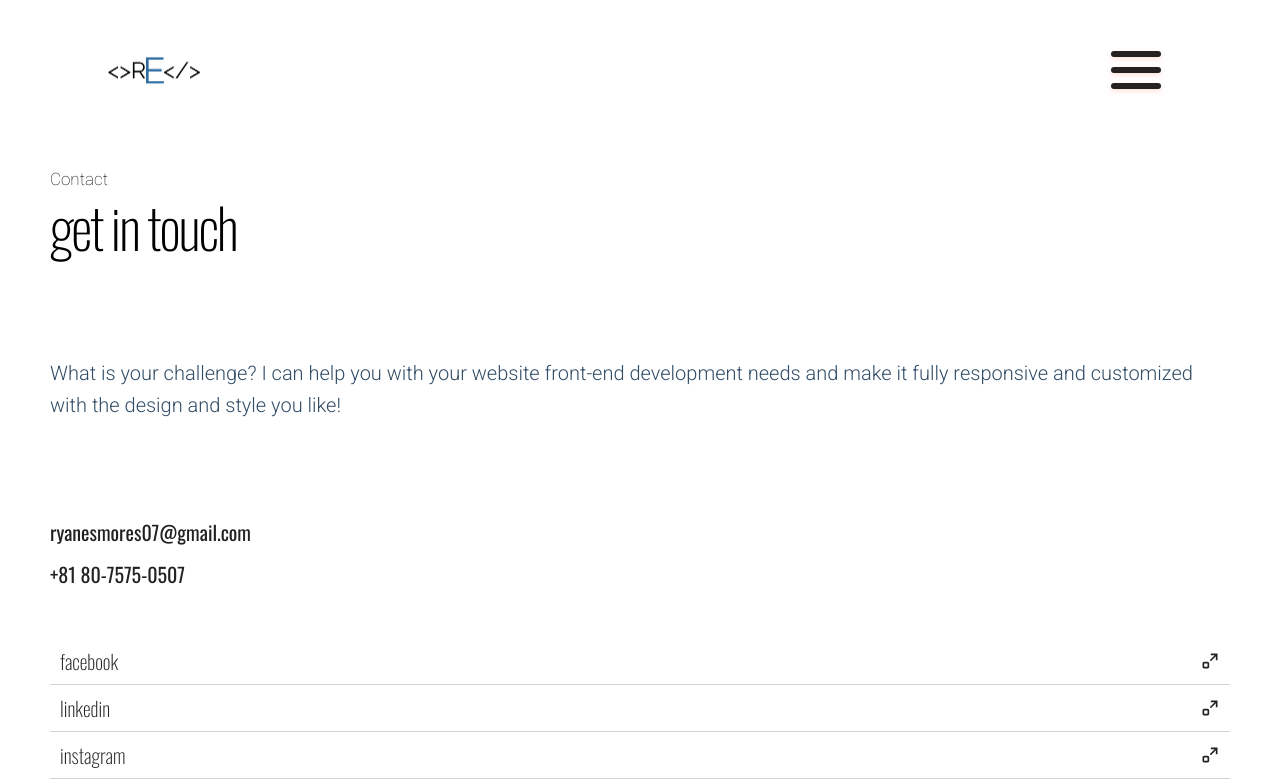
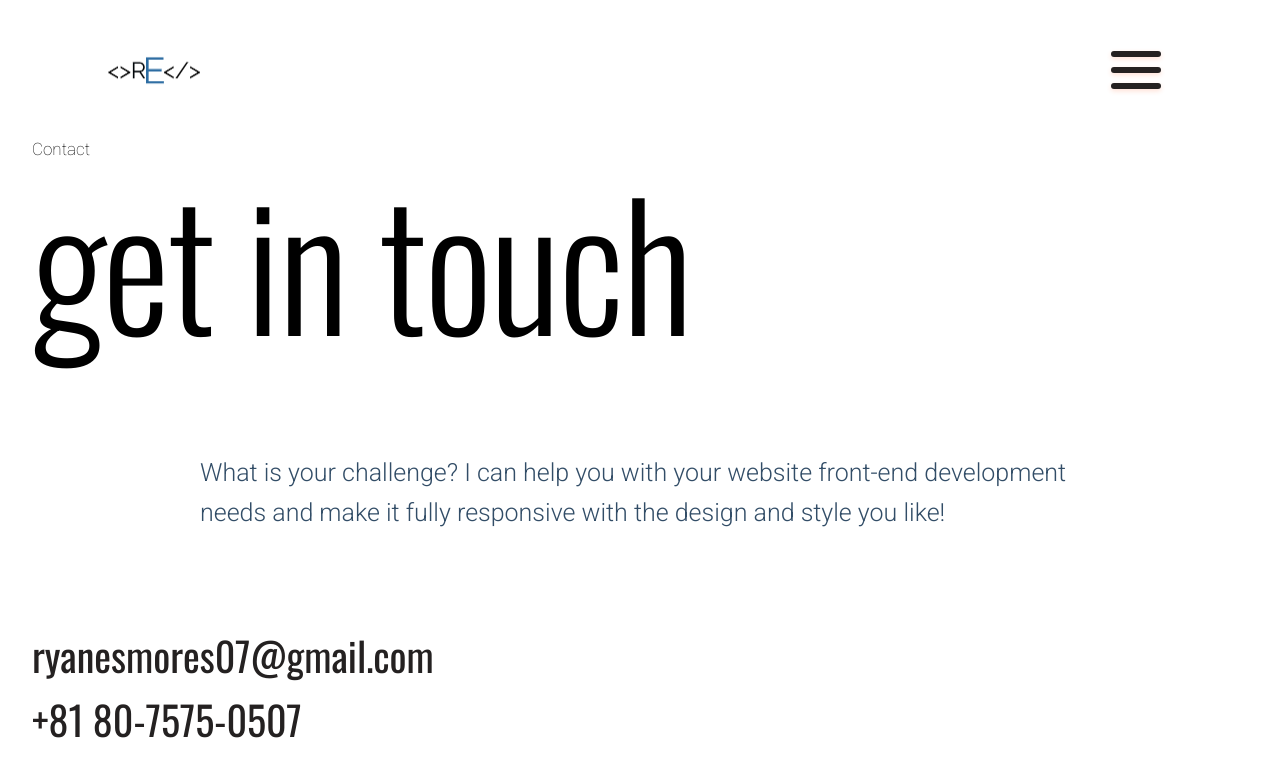
Before and after one commit to ryanesmores07/My-portfolio, a Gatsby site: page /contact in a window 1280 px wide. Shown: the top 783 px of the page. Built offline with nearby package versions, Linux system fonts and the light colour scheme; Gatsby itself is replaced by a stand-in of ours.

Commit message:
dynamic project page

```diff
--- a/src/components/Footer.js
+++ b/src/components/Footer.js
@@ -10,7 +10,7 @@ const Footer = () => {
         {data.map((social, index) => {
           const { id, text, url, icon } = social
           return (
-            <ul className="social-links">
+            <ul className="social-links" key={index}>
               <li>
                 <a href={url}>{text}</a>
               </li>
@@ -28,6 +28,7 @@ const Footer = () => {
 }
 
 const Wrapper = styled.footer`
+  padding-top: 5rem;
   a {
     font-size: 2rem;
   }
--- a/src/components/Hero.js
+++ b/src/components/Hero.js
@@ -16,7 +16,7 @@ const Hero = () => {
         <h2 className="introduction-2">
           I am a front-end web developer based in Tokyo, Japan.
         </h2>
-        <Link to="/">
+        <Link to="/about">
           <h2
             className="read-more"
             style={{ textDecoration: "underline", color: "steelblue" }}
@@ -41,17 +41,13 @@ const Wrapper = styled.main`
     text-align: center;
 
     h1 {
-      /* margin-bottom: 4rem; */
     }
 
     h2 {
       font-weight: 200;
-      /* margin-bottom: 2rem; */
     }
 
     .name {
-      /* margin-bottom: 4rem; */
-
       font-weight: 300;
     }
 
--- a/src/components/Layout.js
+++ b/src/components/Layout.js
@@ -2,13 +2,14 @@ import React, { useContext } from "react"
 import "../assets/css/main.css"
 import { GatsbyContext } from "../context/context"
 
-import { Navbar, Footer, Sidebar, Hamburger } from "../components/"
+import { Navbar, Footer, Sidebar, Hamburger, Navigation } from "../components/"
 
 const Layout = ({ children }) => {
   const { isSidebarOpen } = useContext(GatsbyContext)
   return (
     <div>
       <Navbar />
+
       {isSidebarOpen && <Sidebar />}
       {/* <Hamburger /> */}
       {children}
--- a/src/components/Navbar.js
+++ b/src/components/Navbar.js
@@ -21,7 +21,7 @@ const Navbar = () => {
             alt="logo"
           />
         </div>
-        <div className="nav-items">
+        {/* <div className="nav-items">
           {links.map((link, index) => {
             return (
               <ul>
@@ -31,7 +31,7 @@ const Navbar = () => {
               </ul>
             )
           })}
-        </div>
+        </div> */}
         {!isSidebarOpen && (
           <div role="button" onClick={showSidebar}>
             <Hamburger />
--- /dev/null
+++ b/src/components/Navigation.js
@@ -0,0 +1,247 @@
+import React from "react"
+import styled from "styled-components"
+import { StaticImage } from "gatsby-plugin-image"
+
+const Navigation = () => {
+  return (
+    <Wrapper>
+      <div className="logo">
+        <StaticImage
+          className="logo"
+          src="../../static/LogoMakr.png"
+          alt="logo"
+        />
+      </div>
+      <div className="navigation">
+        <input
+          type="checkbox"
+          className="navigation__checkbox"
+          id="navi-toggle"
+        />
+
+        <label for="navi-toggle" className="navigation__button">
+          <span className="navigation__icon">&nbsp;</span>
+        </label>
+
+        <div className="navigation__background">&nbsp;</div>
+
+        <nav className="navigation__nav">
+          <ul className="navigation__list">
+            <li className="navigation__item">
+              <a href="#" className="navigation__link">
+                <span>01</span>About Natours
+              </a>
+            </li>
+            <li className="navigation__item">
+              <a href="#" className="navigation__link">
+                <span>02</span>Your benefits
+              </a>
+            </li>
+            <li className="navigation__item">
+              <a href="#" className="navigation__link">
+                <span>03</span>Popular tours
+              </a>
+            </li>
+            <li className="navigation__item">
+              <a href="#" className="navigation__link">
+                <span>04</span>Stories
+              </a>
+            </li>
+            <li className="navigation__item">
+              <a href="#" className="navigation__link">
+                <span>05</span>Book now
+              </a>
+            </li>
+          </ul>
+        </nav>
+      </div>
+    </Wrapper>
+  )
+}
+
+const Wrapper = styled.nav`
+  position: sticky;
+  width: 100%;
+  z-index: 10;
+  top: 0px;
+  transition: top 0.6s ease 0s;
+
+  .logo {
+    max-width: 10rem;
+  }
+
+  .navigation {
+    &__checkbox {
+      display: none;
+    }
+
+    &__button {
+      background-color: $color-white;
+      height: 7rem;
+      width: 7rem;
+      position: fixed;
+      top: 6rem;
+      right: 6rem;
+      border-radius: 50%;
+      z-index: 200;
+      box-shadow: 0 1rem 3rem rgba($color-black, 0.1);
+      text-align: center;
+      cursor: pointer;
+
+      @include respond(tab-port) {
+        top: 4rem;
+        right: 4rem;
+      }
+
+      @include respond(phone) {
+        top: 3rem;
+        right: 3rem;
+      }
+    }
+
+    &__background {
+      height: 6rem;
+      width: 6rem;
+      border-radius: 50%;
+      position: fixed;
+      top: 6.5rem;
+      right: 6.5rem;
+      background-image: radial-gradient(
+        $color-primary-light,
+        $color-primary-dark
+      );
+      z-index: 100;
+      transition: transform 0.8s cubic-bezier(0.86, 0, 0.7, 1);
+
+      @include respond(tab-port) {
+        top: 4.5rem;
+        right: 4.5rem;
+      }
+
+      @include respond(phone) {
+        top: 3.5rem;
+        right: 3.5rem;
+      }
+    }
+
+    &__nav {
+      height: 100vh;
+      position: fixed;
+      top: 0;
+      left: 0;
+      z-index: 150;
+
+      opacity: 0;
+      width: 0;
+      transition: all 0.8s cubic-bezier(0.68, -0.55, 0.265, 1.55);
+    }
+
+    &__list {
+      @include centerall;
+      list-style: none;
+      text-align: center;
+      width: 100%;
+    }
+
+    &__item {
+      margin: 1rem;
+    }
+
+    &__link {
+      &:link,
+      &:visited {
+        display: inline-block;
+        font-size: 3rem;
+        font-weight: 300;
+        padding: 1rem 2rem;
+        color: $color-white;
+        text-decoration: none;
+        text-transform: uppercase;
+        background-image: linear-gradient(
+          120deg,
+          transparent 0%,
+          transparent 50%,
+          $color-white 50%
+        );
+        background-size: 220%;
+        transition: all 0.4s;
+
+        span {
+          margin-right: 1.5rem;
+          display: inline-block;
+        }
+      }
+
+      &:hover,
+      &:active {
+        background-position: 100%;
+        color: $color-primary;
+        transform: translateX(1rem);
+      }
+    }
+
+    //FUNCTIONALITY
+    &__checkbox:checked ~ &__background {
+      transform: scale(80);
+    }
+
+    &__checkbox:checked ~ &__nav {
+      opacity: 1;
+      width: 100%;
+    }
+
+    //ICON
+    &__icon {
+      position: relative;
+      margin-top: 3.5rem;
+
+      &,
+      &::before,
+      &::after {
+        width: 3rem;
+        height: 2px;
+        background-color: $color-grey-dark-3;
+        display: inline-block;
+      }
+
+      &::before,
+      &::after {
+        content: "";
+        position: absolute;
+        left: 0;
+        transition: all 0.2s;
+      }
+
+      &::before {
+        top: -0.8rem;
+      }
+      &::after {
+        top: 0.8rem;
+      }
+    }
+
+    &__button:hover &__icon::before {
+      top: -1rem;
+    }
+
+    &__button:hover &__icon::after {
+      top: 1rem;
+    }
+
+    &__checkbox:checked + &__button &__icon {
+      background-color: transparent;
+    }
+
+    &__checkbox:checked + &__button &__icon::before {
+      top: 0;
+      transform: rotate(135deg);
+    }
+
+    &__checkbox:checked + &__button &__icon::after {
+      top: 0;
+      transform: rotate(-135deg);
+    }
+  }
+`
+
+export default Navigation
--- a/src/components/Project.js
+++ b/src/components/Project.js
@@ -36,7 +36,7 @@ const Project = () => {
             project
           return (
             <div className="container-item">
-              {/* <a href={`/projects/${slug}`} className="anker"> */}
+              <Link to={`/projects/${slug}`}>
                 <GatsbyImage
                   image={getImage(image)}
                   alt={title}
@@ -45,7 +45,7 @@ const Project = () => {
 
                 <h2 className="title">{title}</h2>
                 <h3 className="description">{description.description}</h3>
-              {/* </a> */}
+              </Link>
             </div>
           )
         })}
@@ -56,7 +56,10 @@ const Project = () => {
 
 const Wrapper = styled.article`
   width: 100%;
-  padding-bottom: 15rem;
+
+  a {
+    color: var(--clr-black);
+  }
 
   .container {
     padding: 3rem;
@@ -68,10 +71,10 @@ const Wrapper = styled.article`
     /* box-shadow: 0 0 1.5rem rgba(0, 0, 0, 0.2); */
     border-radius: 2rem;
     flex-direction: column;
-    margin-bottom: 3rem;
+    /* margin-bottom: 3rem; */
 
     .container-item {
-      margin-bottom: 7rem;
+      margin-bottom: 5rem;
     }
   }
 
@@ -91,7 +94,7 @@ const Wrapper = styled.article`
   }
 
   .description {
-    font-size: 2rem;
+    font-size: 1.8rem;
     line-height: 3rem;
     font-weight: 200;
 
@@ -118,13 +121,17 @@ const Wrapper = styled.article`
       }
 
       .title {
-        font-size: 4rem;
+        font-size: 3rem;
+      }
+
+      .description {
       }
     }
   }
 
   @media (min-width: 768px) {
     .container {
+      max-width: 1400px;
       display: grid;
       position: relative;
       grid-template-columns: 1fr 1fr;
@@ -169,6 +176,16 @@ const Wrapper = styled.article`
   .container-item:nth-of-type(even) {
     justify-self: end;
   }
+
+  @media (min-width: 1170px) {
+    .container {
+      width: 100%;
+
+      .container-item {
+        width: 85%;
+      }
+    }
+  }
 `
 
 export default Project
--- a/src/components/index.js
+++ b/src/components/index.js
@@ -5,5 +5,6 @@ import Hero from "./Hero"
 import Project from "./Project"
 import Hamburger from "./Hamburger"
 import Burger from "./Burger"
+import Navigation from "./Navigation"
 
-export { Footer, Navbar, Sidebar, Hero, Project, Hamburger, Burger }
+export { Footer, Navbar, Sidebar, Hero, Project, Hamburger, Burger, Navigation }
--- a/src/pages/about.js
+++ b/src/pages/about.js
@@ -53,7 +53,11 @@ const Wrapper = styled.main`
     margin: 0 auto;
 
     .title {
-      margin: 0rem 0rem 5rem;
+      margin: 0rem 0rem 3rem;
+      h2 {
+        font-weight: 200;
+        font-size: 1.7rem;
+    }
     }
 
     .my-photo {
--- a/src/pages/contact.js
+++ b/src/pages/contact.js
@@ -7,15 +7,15 @@ const Contact = () => {
   return (
     <Wrapper>
       <section className="container">
+        <h2>Contact</h2>
         <div className="title">
-          <h2>Contact</h2>
           <h1>get in touch</h1>
         </div>
         <div className="content">
           <p>
             What is your challenge? I can help you with your website front-end
-            development needs and make it fully responsive and customized with
-            the design and style you like!
+            development needs and make it fully responsive with the design and
+            style you like!
           </p>
         </div>
         <div className="socials">
@@ -46,12 +46,15 @@ const Contact = () => {
 const Wrapper = styled.header`
   width: 100%;
 
+
   .container {
-    padding: 3rem 5rem;
+    margin: 0 auto;
+    max-width: 80%;
+    /* padding: 0rem rem; */
 
     h1 {
         font-size: 5.5rem;
-        font-weight: 200;
+        font-weight: 300;
         letter-spacing: -2px;
         margin-bottom: 10rem;
     }
@@ -124,8 +127,49 @@ const Wrapper = styled.header`
       }
     }
 
+    @media (min-width: 450px) {
+      h1 {
+        font-size: 7rem;
+      }
+    }
 
+    @media (min-width: 768px) {
+      h1 {
+        font-size: 13rem;
+      }
 
+      p {
+        max-width: 46ch;
+      }
+    }
+
+    @media (min-width: 1170px) {
+      max-width: 95%;
+      h1 {
+        font-size: 17rem;
+      }
+
+      p {
+        margin: 0 auto;
+        /* width: 80%; */
+        max-width: 75ch;
+        padding: 0rem 8rem;
+        margin-bottom: 10rem;
+        font-size: 2.5rem;
+      }
+
+      .socials {
+        h3 {
+          font-size: 4rem;
+        }
+      }
+
+      .social-container {
+        a {
+          font-size: 2.5rem;
+        }
+      }
+    }
 `
 
 export default Contact
--- a/src/pages/index.js
+++ b/src/pages/index.js
@@ -1,5 +1,5 @@
 import React from "react"
-import Layout from "../components/Layout"
+
 import { Hero, Project } from "../components"
 export default function Home() {
   return (
```
Also changed, not shown: src/components/Checkbox.js (deleted, +0 -8 lines), src/pages/projects.js (added, +116 -0 lines), src/pages/projects/{ContentfulProject.title}.js (+91 -3 lines). Lines whose indentation alone changed are shown as unchanged.
